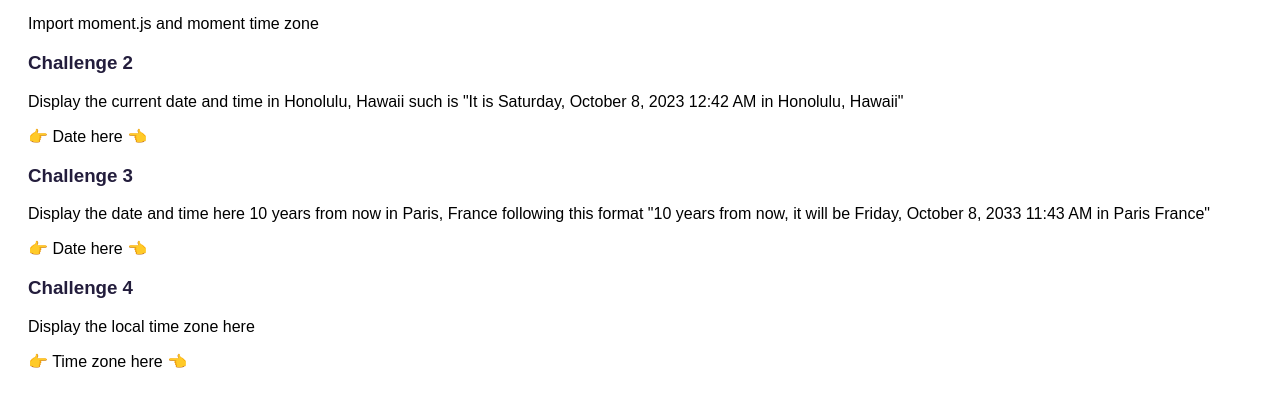
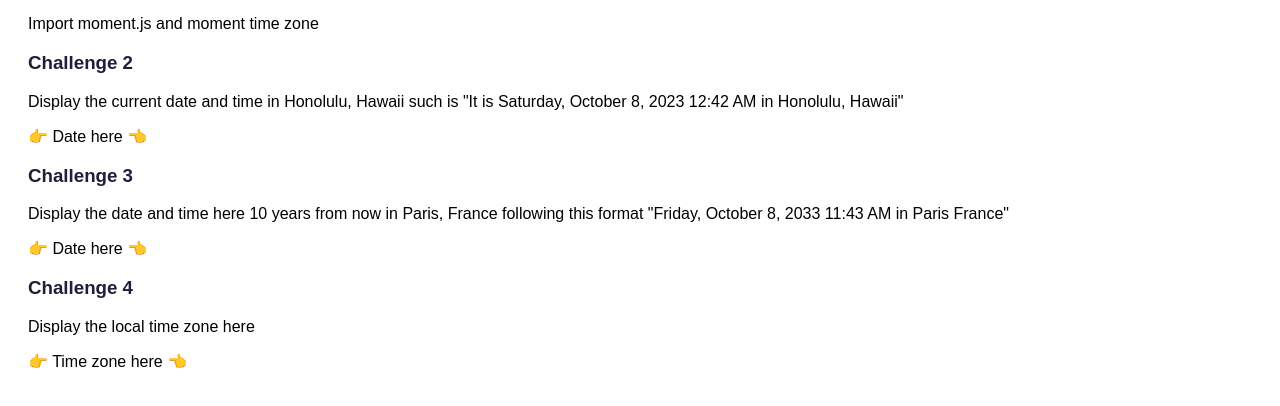
Before and after one commit to KatjaArndt/js-timezones, a website: page index.html in a window 1280 px wide. Shown: the part 170-576 px from the top of the page. Drawn offline with nearby package versions, Linux system fonts and the light colour scheme; a script that the page names is missing.

Commit message:
Änderungen für Codesandbox preview

```diff
--- a/index.html
+++ b/index.html
@@ -25,8 +25,7 @@
     <h3>Challenge 3</h3>
     <p>
       Display the date and time here 10 years from now in Paris, France
-      following this format "10 years from now, it will be Friday, October 8,
-      2033 11:43 AM in Paris France"
+      following this format "Friday, October 8, 2033 11:43 AM in Paris France"
     </p>
     <div id="future-date">👉 Date here 👈</div>
 
```
Also changed, not shown: package.json (added, +10 -0 lines), .codesandbox/tasks.json (added), 1 other file.
